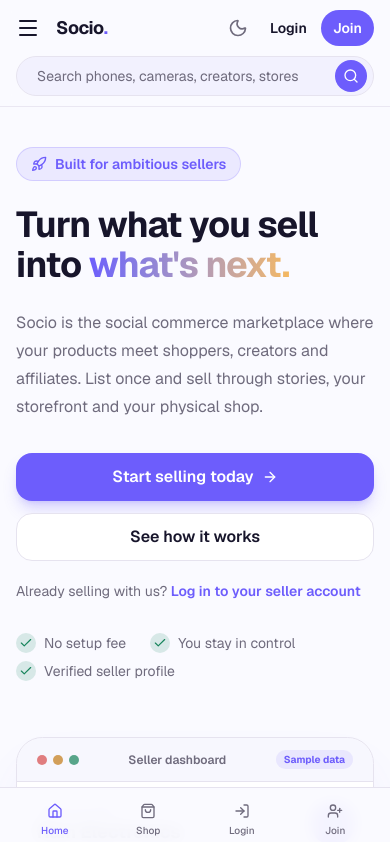
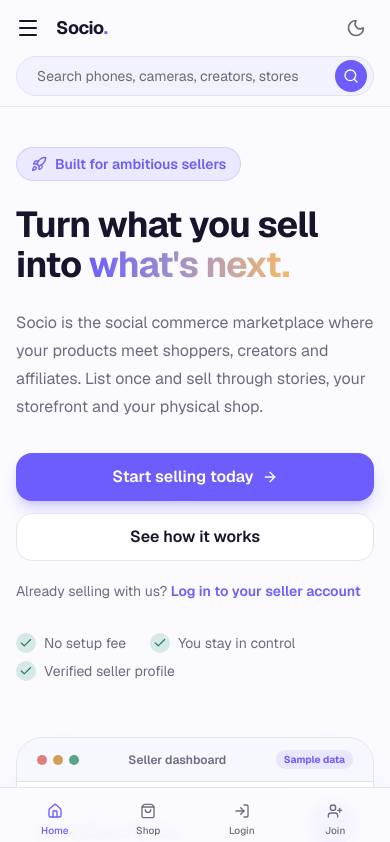
Before and after one commit to Shuvam1111/socio-ecommerce, a Next.js app: page / in a window 390 px wide. Shown: the top 842 px of the page. Built offline with nearby package versions, Linux system fonts and the light colour scheme.

Commit message:
Hide auth buttons on mobile header

```diff
--- a/src/components/layout/site-header.tsx
+++ b/src/components/layout/site-header.tsx
@@ -1296,9 +1296,9 @@ export function SiteHeader() {
     <LogOut className="size-4" />
   </button>
 ) : (
-  <div className="flex items-center gap-1 sm:gap-2">
-    <Link
-      href="/user/login"
+  <div className="hidden items-center gap-1 sm:flex sm:gap-2">
+  <Link
+  href="/user/login"
       className="rounded-full px-2.5 py-2 text-sm font-semibold text-foreground transition-colors hover:bg-secondary sm:px-3"
     >
       Login
```
